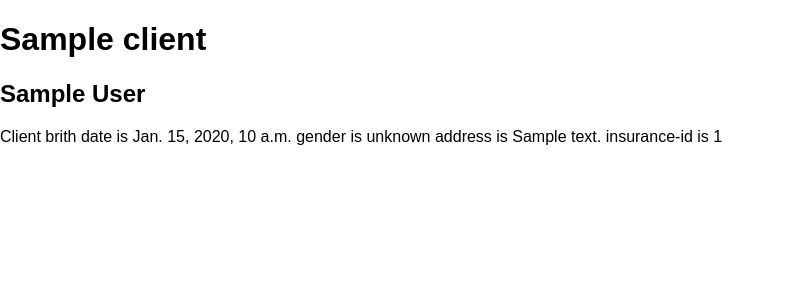
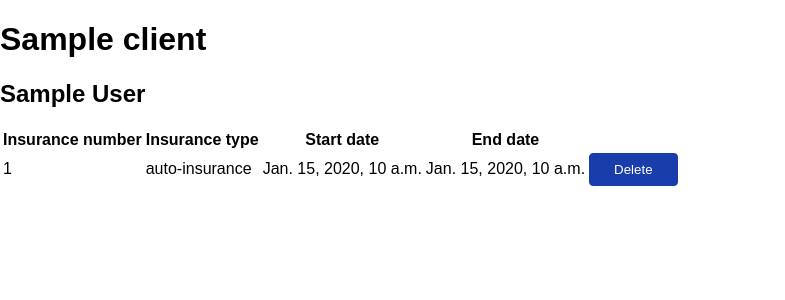
Before and after one commit to kanatm287/bluesquare, a Django app: template backend/tech_task/templates/clients/client.html in a window 1280 px wide. Shown: the top 300 px of the page, without its empty margins (0-785 px from the left). Run offline with Django 4.2, Linux system fonts and the light colour scheme; the template is opened without the code that fills it: most values are stand-ins (such as "Sample title", 1, 10 or a date in 2020); data that the repository does not hold is empty.

Commit message:
add html table.wip

```diff
--- a/backend/tech_task/templates/clients/client.html
+++ b/backend/tech_task/templates/clients/client.html
@@ -7,15 +7,37 @@
 {% block content %}
   <h1>{{ client.title }}</h1>
   <h2>{{ client.full_name }}</h2>
-  <p>Client brith date is {{ client.birth_date }}
-    {% if client.gender == 'M' %}
-      gender is male
-    {% elif client.gender == 'F' %}
-      gender is female
-    {% else %}
-      gender is unknown
-    {% endif %}
-    address is {{ client.address }}
-    insurance-id is {{ client.insurance_id }}
-  </p>
+  <table>
+    <tr>
+      <th>Insurance number</th>
+      <th>Insurance type</th>
+      <th>Start date</th>
+      <th>End date</th>
+      <th></th>
+    </tr>
+    {% for insurance in insurances %}
+      <tr>
+        <td>{{ insurance.insurance_id }}</td>
+        <td>
+          {% if insurance.insurance_type == 'L' %}
+            life-insurance
+          {% elif insurance.insurance_type == 'M' %}
+            medical-insurance
+          {% else %}
+            auto-insurance
+          {% endif %}
+        </td>
+        <td>{{ insurance.start_date }}</td>
+        <td>{{ insurance.end_date }}</td>
+        <td>
+          <button>
+            Delete
+          </button>
+        </td>
+      </tr>
+    {% endfor %}
+  </table>
+  <ul>
+
+  </ul>
 {% endblock %}
```
Also changed, not shown: backend/tech_task/templates/clients/index.html (+47 -11 lines), backend/tech_task/views.py (+3 -12 lines).
